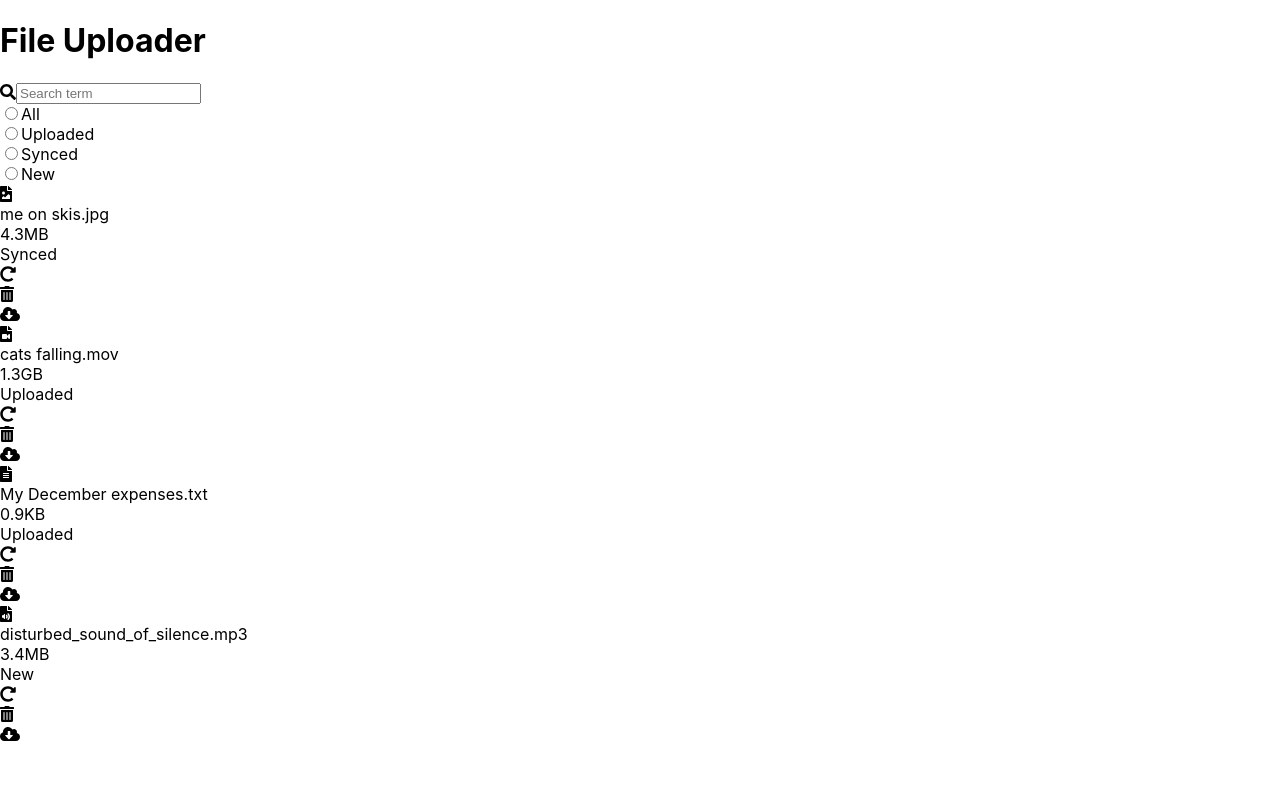
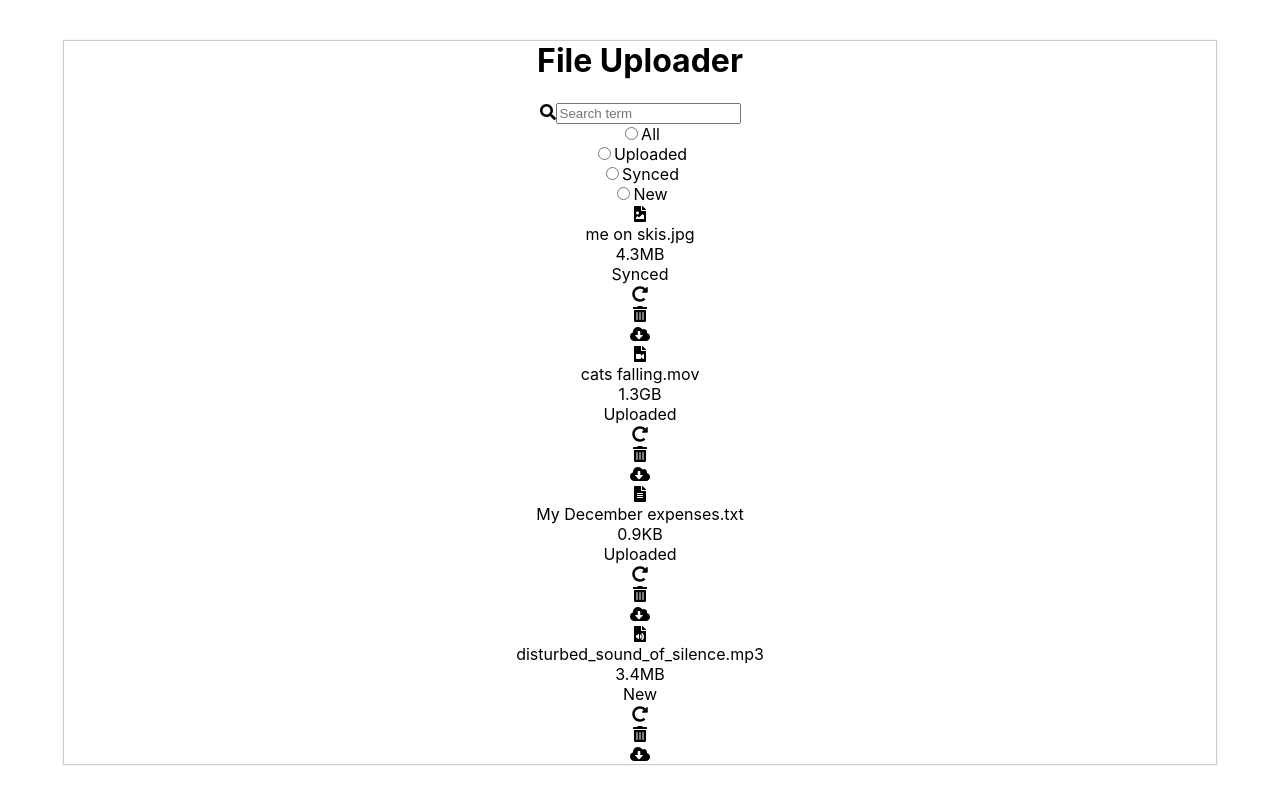
Before and after one commit to aniledev/react-file-uploader, a React (Create React App) app: page / in a window 1280 px wide. Built offline with nearby package versions, Linux system fonts and the light colour scheme; the HTML template or start-up script is replaced by a standard one.

Commit message:
styles: add styling for App.css

```diff
--- a/src/Styles/App.css
+++ b/src/Styles/App.css
@@ -0,0 +1,9 @@
+.App {
+  text-align: center;
+  width: 90%;
+  height: 90%;
+  position: relative;
+  top: 20px;
+  margin: 0 auto;
+  box-shadow: 0 0 1px 1px rgba(0, 0, 0, 0.2);
+}
```
